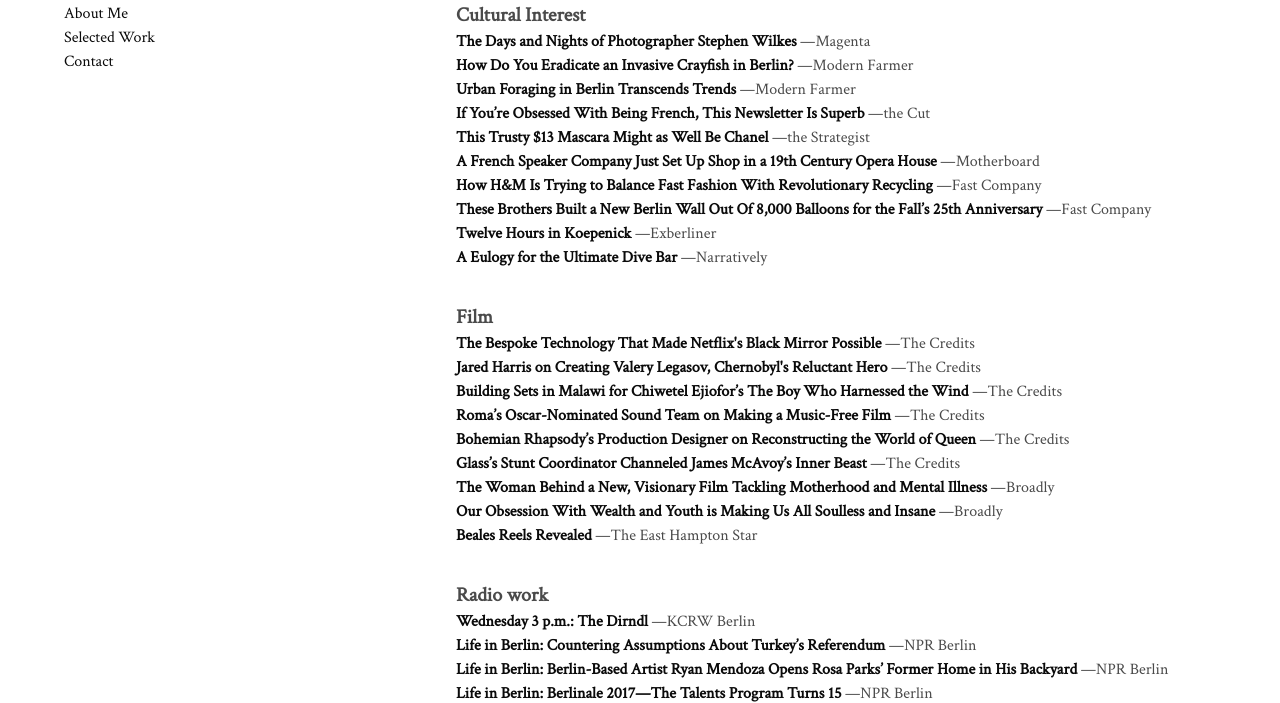
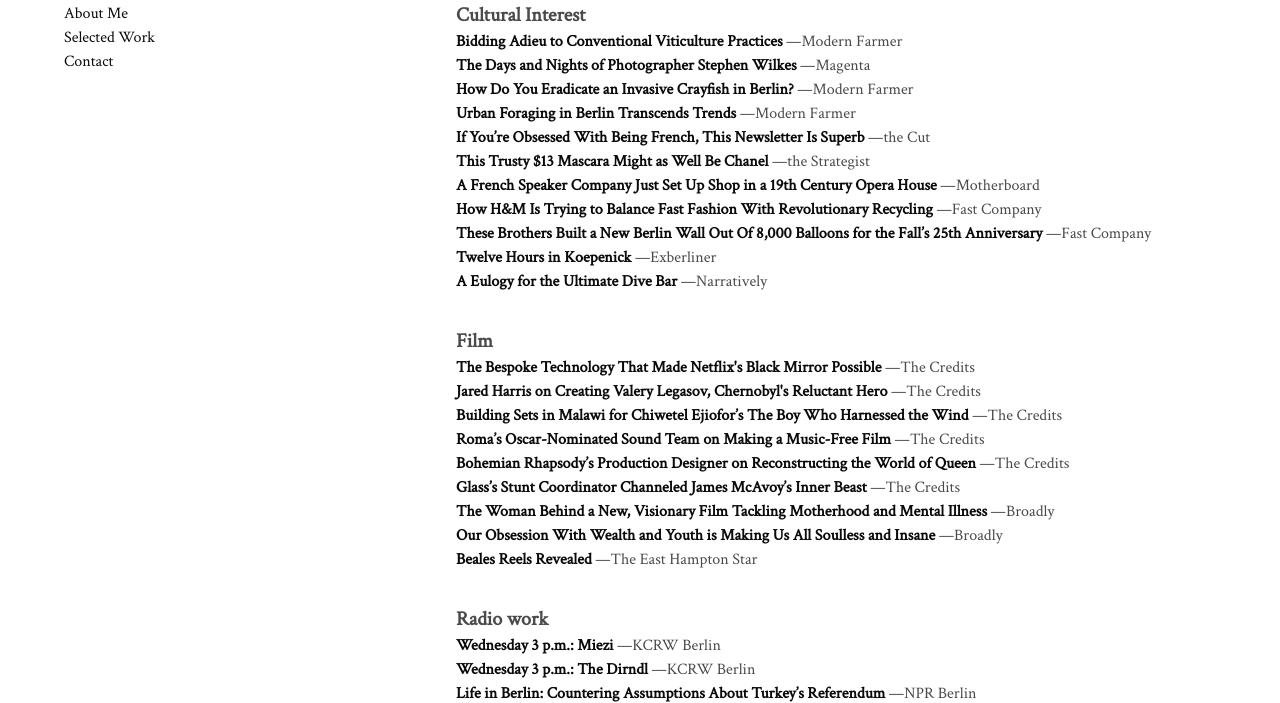
Before and after one commit to russellmorgan/writers-blog, a website: page work.html in a window 1280 px wide. Shown: the part 94-797 px from the top of the page. Drawn offline with Linux system fonts and the light colour scheme.

Commit message:
Updated work entries and fixed links

```diff
--- a/work.html
+++ b/work.html
@@ -31,6 +31,17 @@
               Cultural Interest
             </h3>
             <!-- Start of a portfolio entry -->
+            <p>
+              <strong>
+                  <!-- Link and title of article -->
+                  <a
+                    target="_blank"
+                    href="
+                    https://modernfarmer.com/2020/02/bidding-conventional-viticulture-practices-adieu/"
+                    >Bidding Adieu to Conventional Viticulture Practices </a></strong>
+              <!-- Publication name (make sure you use &mdash; before the publication -->
+              &mdash;Modern Farmer
+            </p>
             <p>
               <strong>
                   <!-- Link and title of article -->
@@ -224,7 +235,7 @@
                 </a></strong> &mdash;Broadly
             </p>
             <p>
-              <strong><a target="_blank" href="https://www.easthamptonstar.com/Lead-c/2018227/Beales-Reels-Revealed">
+              <strong><a target="_blank" href="https://www.easthamptonstar.com/archive/beales-reels-revealed">
                   Beales Reels Revealed
                 </a></strong> &mdash;The East Hampton Star
             </p>
@@ -237,6 +248,14 @@
             <p>
               <strong><a
                     target="_blank"
+                    href="https://kcrwberlin.com/2019/10/wednesday-3-p-m-miezi-by-susannah-edelbaum/"
+                  >
+                  Wednesday 3 p.m.: Miezi
+                  </a></strong> &mdash;KCRW Berlin
+            </p>
+            <p>
+              <strong><a
+                    target="_blank"
                     href="https://kcrwberlin.com/2019/07/wednesday-3-p-m-dirndl-by-susannah-edelbaum-and-fridge-by-monika-muller-kroll"
                   >
                   Wednesday 3 p.m.: The Dirndl
@@ -245,7 +264,7 @@
             <p>
               <strong><a
                     target="_blank"
-                    href="https://web.archive.org/web/20170324203219/http://www.nprberlin.de/post/life-berlin-berlin-based-artist-ryan-mendoza-opens-rosa-parks-former-home-his-backyard#stream/0"
+                    href="https://web.archive.org/web/20170427215052/http://www.nprberlin.de/post/life-berlin-countering-assumptions-about-turkey-s-referendum#stream/0"
                   >
                   Life in Berlin: Countering Assumptions About Turkey’s Referendum
                   </a></strong
```
